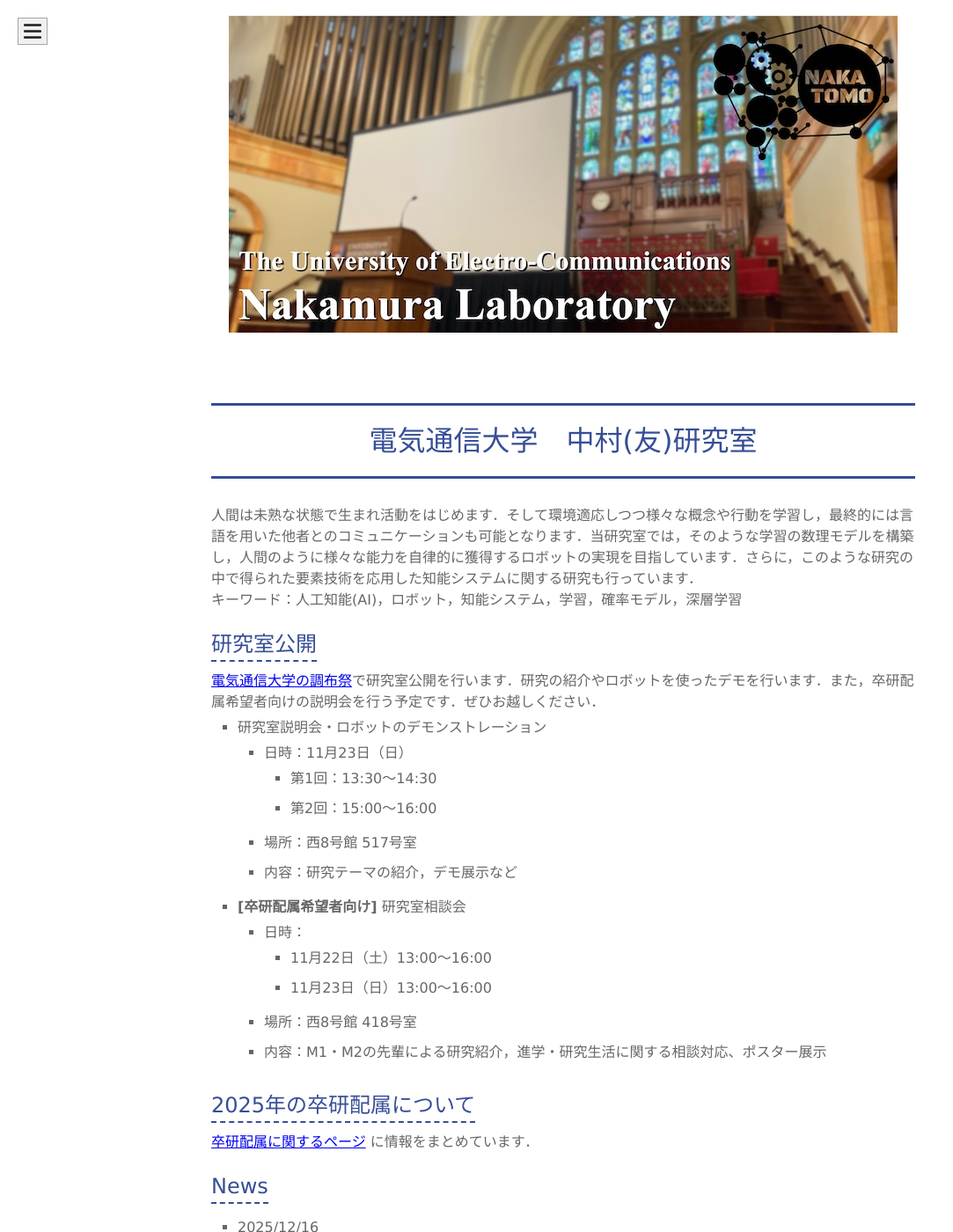
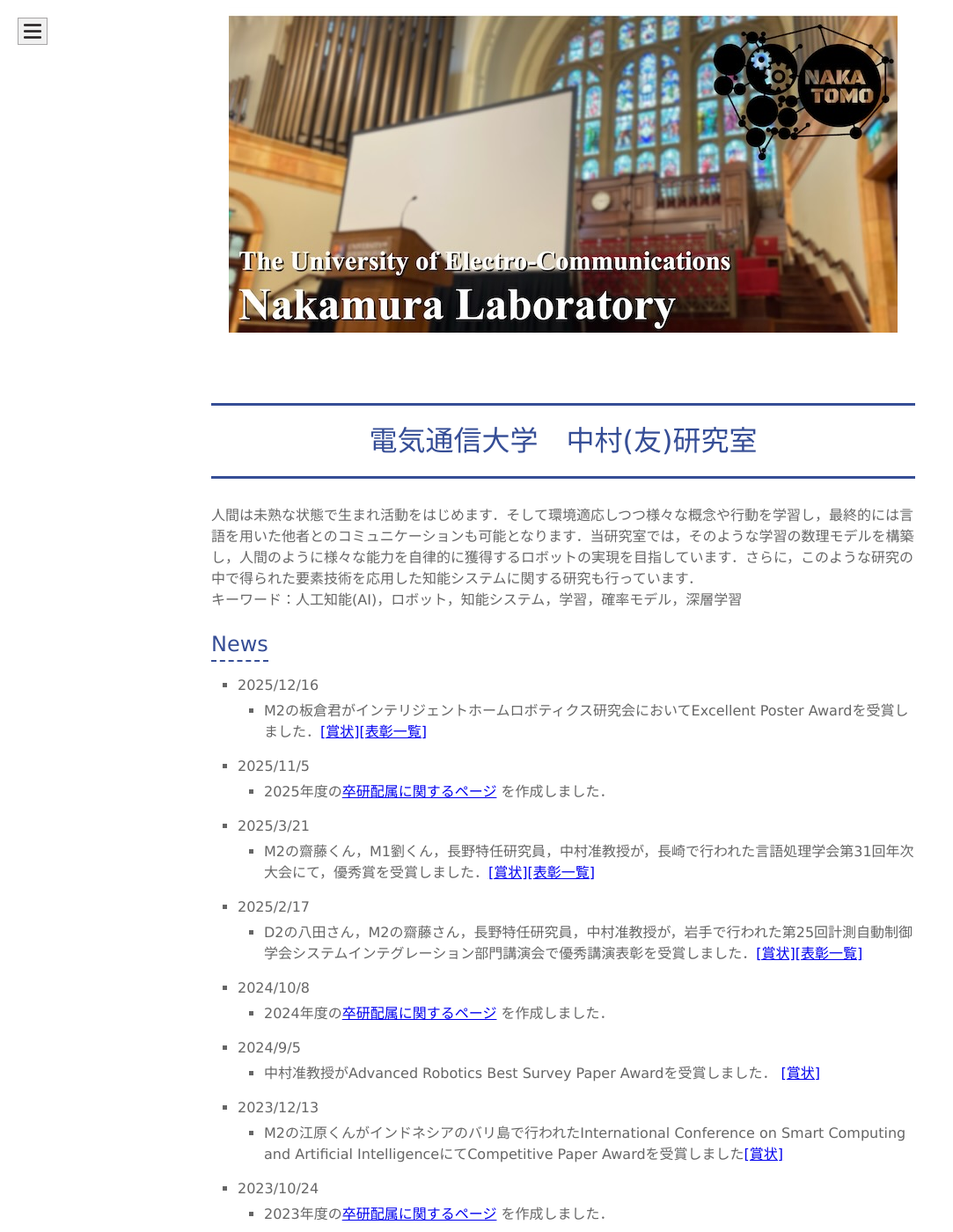
Before and after one commit to naka-lab/naka-lab.github.io, a Jekyll site: the page built from index.md, in a window 1280 px wide and 1400 px high. Shown: the whole window at 88% size, without its empty margins (0-1083 px from the left). Built offline with Jekyll 4.4.1, drawn with Linux system fonts in a browser that asks for light colours; our own code applies the rules of GitHub Pages for plain Markdown files.

Commit message:
Delete lab open house and consultation details
Removed sections about lab open house and research consultation meetings.

```diff
--- a/index.md
+++ b/index.md
@@ -6,26 +6,6 @@ layout: default
 人間は未熟な状態で生まれ活動をはじめます．そして環境適応しつつ様々な概念や行動を学習し，最終的には言語を用いた他者とのコミュニケーションも可能となります．当研究室では，そのような学習の数理モデルを構築し，人間のように様々な能力を自律的に獲得するロボットの実現を目指しています．さらに，このような研究の中で得られた要素技術を応用した知能システムに関する研究も行っています．
 
 キーワード：人工知能(AI)，ロボット，知能システム，学習，確率モデル，深層学習
-
-## 研究室公開
-[電気通信大学の調布祭](https://www.chofusai.jp/)で研究室公開を行います．研究の紹介やロボットを使ったデモを行います．また，卒研配属希望者向けの説明会を行う予定です．ぜひお越しください．
-
-- 研究室説明会・ロボットのデモンストレーション
-  - 日時：11月23日（日）
-    - 第1回：13:30〜14:30
-    - 第2回：15:00〜16:00
-  - 場所：西8号館 517号室
-  - 内容：研究テーマの紹介，デモ展示など
-
-- **[卒研配属希望者向け]** 研究室相談会
-  - 日時：
-    - 11月22日（土）13:00〜16:00
-    - 11月23日（日）13:00〜16:00
-  - 場所：西8号館 418号室
-  - 内容：M1・M2の先輩による研究紹介，進学・研究生活に関する相談対応、ポスター展示
-
-## 2025年の卒研配属について
-[卒研配属に関するページ](//hp.naka-lab.org/subpages/haizoku.html) に情報をまとめています．
 
 ## News
 * 2025/12/16
```
